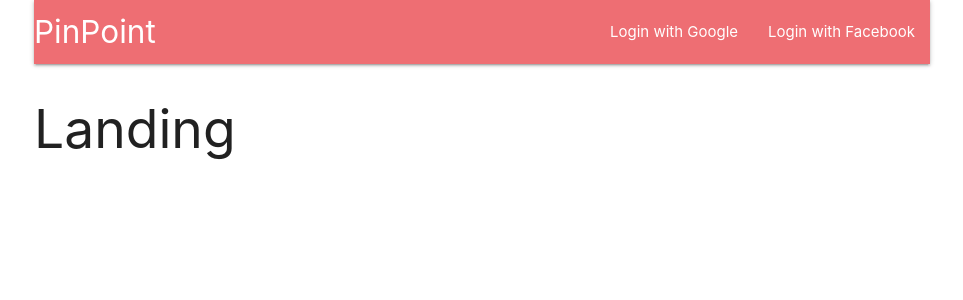
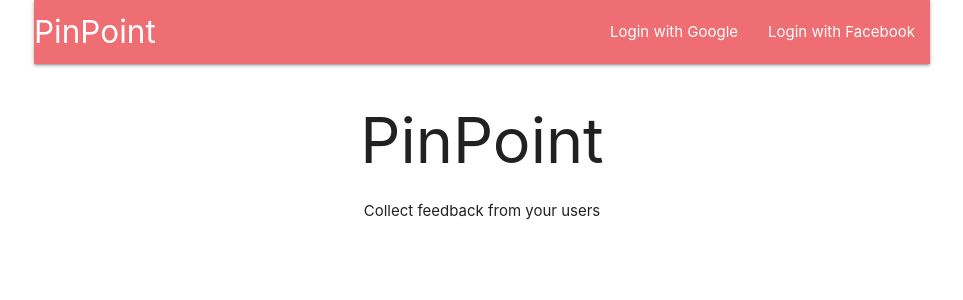
Before and after one commit to SevensixStudio/pinpoint, a React (Create React App) app in the folder client/: page / in a window 1280 px wide. Shown: the top 300 px of the page, without its empty margins (158-1121 px from the left). Built offline with nearby package versions, Linux system fonts and the light colour scheme; no server answers.

Commit message:
add landing component

```diff
--- a/client/src/components/App.js
+++ b/client/src/components/App.js
@@ -5,10 +5,11 @@
 import * as actions from '../actions';
 
 import Header from './Header';
+import Landing from './Landing';
 
 const Dashboard = () => <h2>Dashboard</h2>
 const SurveyNew = () => <h2>SurveyNew</h2>
-const Landing = () => <h2>Landing</h2>
+
 
 //BrowserRouter can have at most ONE child
 class App extends Component {
--- /dev/null
+++ b/client/src/components/Landing.js
@@ -0,0 +1,12 @@
+import React from 'react';
+
+const Landing = () => {
+    return (
+        <div style={{ textAlign: 'center' }}>
+            <h1>PinPoint</h1>
+            Collect feedback from your users
+        </div>
+    );
+};
+
+export default Landing;
```
